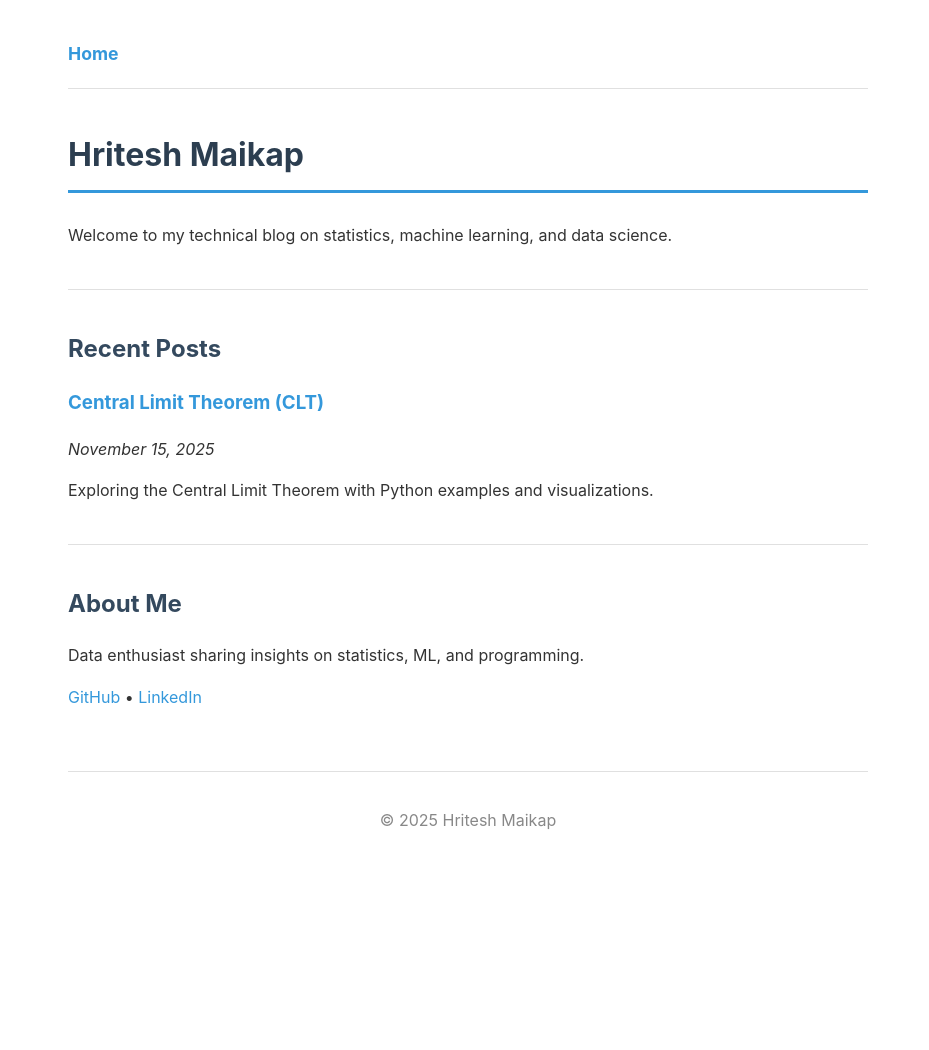
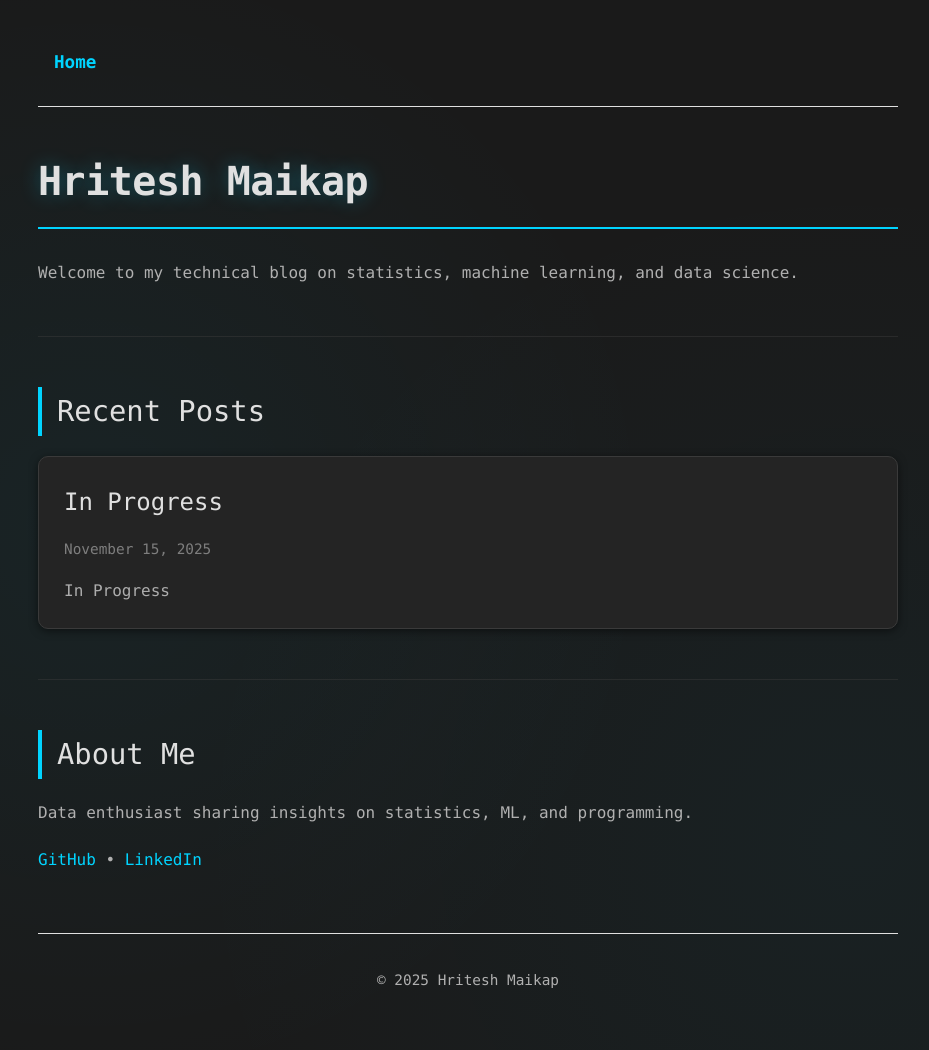
Before and after one commit to hriteshMaikap/hriteshMaikap.github.io, a Jekyll site: the page built from index.md, in a window 1280 px wide. Shown: the whole page, without its empty margins (172-1101 px from the left). Built offline with Jekyll 4.4.1, drawn with Linux system fonts in a browser that asks for light colours; comment, search, counter and statistics services are not loaded; before the commit the page ends 900 px from its top, so only the background shows below that.

Commit message:
feat: dynamic post index and dark AI theme
- Add JavaScript-based dynamic post loading
- Create dark grayish theme with cyan accents
- Use Consolas monospace font
- Add AI-inspired glow effects and animations
- Improve post card styling with hover effects

```diff
--- a/index.md
+++ b/index.md
@@ -11,10 +11,74 @@ Welcome to my technical blog on statistics, machine learning, and data science.
 
 ## Recent Posts
 
-### [Central Limit Theorem (CLT)](content/posts/2025-11-15-central-limit-theorem-clt.html)
-*November 15, 2025*
+<div id="posts-list">
+  <p style="color: #888;">Loading posts...</p>
+</div>
 
-Exploring the Central Limit Theorem with Python examples and visualizations.
+<script>
+// Fetch all posts from content/posts directory
+async function loadPosts() {
+  const postsContainer = document.getElementById('posts-list');
+
+  try {
+    // GitHub Pages serves files directly, so we'll use a posts index
+    // We'll generate this list dynamically by scanning the posts directory
+    const posts = await fetchPostsList();
+
+    if (posts.length === 0) {
+      postsContainer.innerHTML = '<p style="color: #888;">No posts yet.</p>';
+      return;
+    }
+
+    // Sort posts by date (newest first)
+    posts.sort((a, b) => new Date(b.date) - new Date(a.date));
+
+    // Generate HTML for posts
+    const postsHTML = posts.map(post => `
+      <div class="post-card">
+        <h3><a href="${post.url}">${post.title}</a></h3>
+        <p class="post-meta">${formatDate(post.date)}</p>
+        ${post.excerpt ? `<p class="post-excerpt">${post.excerpt}</p>` : ''}
+      </div>
+    `).join('');
+
+    postsContainer.innerHTML = postsHTML;
+
+  } catch (error) {
+    console.error('Error loading posts:', error);
+    postsContainer.innerHTML = '<p style="color: #e74c3c;">Failed to load posts.</p>';
+  }
+}
+
+// Fetch posts list from posts-index.json (we'll create this)
+async function fetchPostsList() {
+  try {
+    const response = await fetch('/posts-index.json');
+    if (!response.ok) throw new Error('Posts index not found');
+    const data = await response.json();
+    return data.posts || [];
+  } catch (error) {
+    // Fallback: hardcoded posts list (temporary until we generate posts-index.json)
+    return [
+      {
+        title: "In Progress",
+        date: "2025-11-15",
+        url: "https://hriteshmaikap.github.io/",
+        excerpt: "In Progress"
+      }
+    ];
+  }
+}
+
+// Format date nicely
+function formatDate(dateString) {
+  const options = { year: 'numeric', month: 'long', day: 'numeric' };
+  return new Date(dateString).toLocaleDateString('en-US', options);
+}
+
+// Load posts when page loads
+document.addEventListener('DOMContentLoaded', loadPosts);
+</script>
 
 ---
 
--- a/style.css
+++ b/style.css
@@ -1,69 +1,302 @@
+/* === Dark Grayish AI Theme === */
+:root {
+  --bg-primary: #1a1a1a;
+  --bg-secondary: #242424;
+  --bg-tertiary: #2d2d2d;
+  --text-primary: #e0e0e0;
+  --text-secondary: #b0b0b0;
+  --text-tertiary: #808080;
+  --accent-primary: #00d4ff;
+  --accent-secondary: #00a8cc;
+  --accent-glow: rgba(0, 212, 255, 0.3);
+  --border-color: #3a3a3a;
+  --code-bg: #1e1e1e;
+  --shadow: rgba(0, 0, 0, 0.5);
+}
+
+* {
+  box-sizing: border-box;
+}
+
 body {
-    font-family: -apple-system, BlinkMacSystemFont, "Segoe UI", Roboto, sans-serif;
-    line-height: 1.6;
-    max-width: 800px;
+  font-family: 'Consolas', 'Monaco', 'Courier New', monospace;
+  line-height: 1.7;
+  max-width: 900px;
   margin: 0 auto;
   padding: 40px 20px;
-    color: #333;
-    background: #fff;
+  color: var(--text-primary);
+  background: var(--bg-primary);
+  background-image:
+    radial-gradient(circle at 20% 50%, rgba(0, 212, 255, 0.05) 0%, transparent 50%),
+    radial-gradient(circle at 80% 80%, rgba(0, 168, 204, 0.05) 0%, transparent 50%);
 }
 
+/* === Typography === */
 h1 {
-    color: #2c3e50;
-    border-bottom: 3px solid #3498db;
-    padding-bottom: 10px;
+  color: var(--text-primary);
+  border-bottom: 2px solid var(--accent-primary);
+  padding-bottom: 12px;
   margin-bottom: 30px;
+  font-size: 2.5em;
+  font-weight: 600;
+  letter-spacing: -0.5px;
+  text-shadow: 0 0 20px var(--accent-glow);
 }
 
 h2 {
-    color: #34495e;
-    margin-top: 40px;
+  color: var(--text-primary);
+  margin-top: 50px;
+  margin-bottom: 20px;
+  font-size: 1.8em;
+  font-weight: 500;
+  border-left: 4px solid var(--accent-primary);
+  padding-left: 15px;
 }
 
 h3 {
-    color: #555;
+  color: var(--text-secondary);
+  font-size: 1.4em;
+  font-weight: 500;
+  margin-top: 30px;
+  margin-bottom: 15px;
 }
 
+p {
+  color: var(--text-secondary);
+  margin-bottom: 1.2em;
+}
+
+/* === Links === */
 a {
-    color: #3498db;
+  color: var(--accent-primary);
   text-decoration: none;
+  transition: all 0.3s ease;
+  position: relative;
 }
 
 a:hover {
-    text-decoration: underline;
+  color: var(--accent-secondary);
+  text-shadow: 0 0 8px var(--accent-glow);
 }
 
+a::after {
+  content: '';
+  position: absolute;
+  width: 0;
+  height: 1px;
+  bottom: -2px;
+  left: 0;
+  background-color: var(--accent-primary);
+  transition: width 0.3s ease;
+}
+
+a:hover::after {
+  width: 100%;
+}
+
+/* === Code Blocks === */
 code {
-    background-color: #f5f5f5;
-    padding: 2px 6px;
-    border-radius: 3px;
-    font-family: "Courier New", Consolas, monospace;
+  background-color: var(--code-bg);
+  color: var(--accent-primary);
+  padding: 3px 8px;
+  border-radius: 4px;
+  font-family: 'Consolas', 'Monaco', monospace;
   font-size: 0.9em;
+  border: 1px solid var(--border-color);
 }
 
 pre {
-    background-color: #f5f5f5;
-    padding: 15px;
-    border-radius: 5px;
+  background-color: var(--code-bg);
+  padding: 20px;
+  border-radius: 8px;
   overflow-x: auto;
-    border-left: 3px solid #3498db;
+  border-left: 4px solid var(--accent-primary);
+  box-shadow: 0 4px 12px var(--shadow);
+  margin: 25px 0;
 }
 
 pre code {
   background: none;
   padding: 0;
+  border: none;
+  color: var(--text-secondary);
 }
 
+/* === Images === */
 img {
   max-width: 100%;
   height: auto;
-    border-radius: 8px;
-    box-shadow: 0 4px 6px rgba(0, 0, 0, 0.1);
-    margin: 20px 0;
+  border-radius: 10px;
+  box-shadow: 0 8px 24px var(--shadow);
+  margin: 30px 0;
+  border: 1px solid var(--border-color);
+  transition: transform 0.3s ease, box-shadow 0.3s ease;
 }
 
+img:hover {
+  transform: scale(1.02);
+  box-shadow: 0 12px 32px var(--shadow), 0 0 20px var(--accent-glow);
+}
+
+/* === Horizontal Rules === */
 hr {
   border: none;
-    border-top: 1px solid #e0e0e0;
-    margin: 40px 0;
+  border-top: 1px solid var(--border-color);
+  margin: 50px 0;
+  opacity: 0.5;
 }
+
+/* === Navigation === */
+nav {
+  margin-bottom: 40px;
+  padding-bottom: 20px;
+  border-bottom: 1px solid var(--border-color);
+  display: flex;
+  gap: 20px;
+  align-items: center;
+}
+
+nav a {
+  font-weight: 600;
+  font-size: 1.1em;
+  padding: 8px 16px;
+  border-radius: 6px;
+  transition: all 0.3s ease;
+}
+
+nav a:hover {
+  background-color: var(--bg-tertiary);
+  box-shadow: 0 0 15px var(--accent-glow);
+}
+
+/* === Footer === */
+footer {
+  margin-top: 80px;
+  padding-top: 30px;
+  border-top: 1px solid var(--border-color);
+  text-align: center;
+  color: var(--text-tertiary);
+  font-size: 0.9em;
+}
+
+/* === Post Cards (for index page) === */
+.post-card {
+  background-color: var(--bg-secondary);
+  border: 1px solid var(--border-color);
+  border-radius: 10px;
+  padding: 25px;
+  margin-bottom: 25px;
+  transition: all 0.3s ease;
+  box-shadow: 0 2px 8px var(--shadow);
+}
+
+.post-card:hover {
+  transform: translateY(-4px);
+  box-shadow: 0 8px 24px var(--shadow), 0 0 20px var(--accent-glow);
+  border-color: var(--accent-primary);
+}
+
+.post-card h3 {
+  margin-top: 0;
+  margin-bottom: 10px;
+  font-size: 1.5em;
+}
+
+.post-card h3 a {
+  color: var(--text-primary);
+}
+
+.post-card h3 a:hover {
+  color: var(--accent-primary);
+}
+
+.post-meta {
+  color: var(--text-tertiary);
+  font-size: 0.9em;
+  margin-bottom: 12px;
+  font-family: 'Consolas', monospace;
+}
+
+.post-excerpt {
+  color: var(--text-secondary);
+  line-height: 1.6;
+  margin-bottom: 0;
+}
+
+/* === Blockquotes === */
+blockquote {
+  border-left: 4px solid var(--accent-primary);
+  padding-left: 20px;
+  margin-left: 0;
+  color: var(--text-secondary);
+  font-style: italic;
+  background-color: var(--bg-secondary);
+  padding: 15px 20px;
+  border-radius: 0 8px 8px 0;
+}
+
+/* === Tables === */
+table {
+  width: 100%;
+  border-collapse: collapse;
+  margin: 25px 0;
+  background-color: var(--bg-secondary);
+  border-radius: 8px;
+  overflow: hidden;
+}
+
+th, td {
+  padding: 12px 15px;
+  text-align: left;
+  border-bottom: 1px solid var(--border-color);
+}
+
+th {
+  background-color: var(--bg-tertiary);
+  color: var(--accent-primary);
+  font-weight: 600;
+}
+
+tr:hover {
+  background-color: var(--bg-tertiary);
+}
+
+/* === Loading Animation === */
+@keyframes pulse {
+  0%, 100% { opacity: 1; }
+  50% { opacity: 0.5; }
+}
+
+#posts-list p {
+  animation: pulse 1.5s ease-in-out infinite;
+}
+
+/* === Scrollbar === */
+::-webkit-scrollbar {
+  width: 10px;
+  height: 10px;
+}
+
+::-webkit-scrollbar-track {
+  background: var(--bg-secondary);
+}
+
+::-webkit-scrollbar-thumb {
+  background: var(--border-color);
+  border-radius: 5px;
+}
+
+::-webkit-scrollbar-thumb:hover {
+  background: var(--accent-primary);
+}
+
+/* === Selection === */
+::selection {
+  background-color: var(--accent-primary);
+  color: var(--bg-primary);
+}
+
+::-moz-selection {
+  background-color: var(--accent-primary);
+  color: var(--bg-primary);
+}
```
Lines whose indentation alone changed are shown as unchanged.
